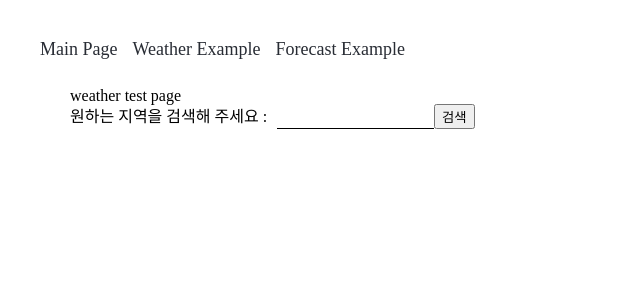
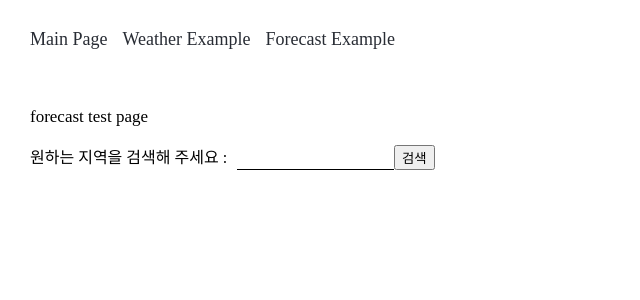
Before and after one commit to juyeong-yun/weather-app, a React (Create React App) app in the folder weather-app/: page /weather-test in a window 1280 px wide. Shown: the top 300 px of the page, without its empty margins (0-640 px from the left). Built offline with nearby package versions, Linux system fonts and the light colour scheme; no server answers.

Commit message:
app.css 변경

```diff
--- a/weather-app/src/App.css
+++ b/weather-app/src/App.css
@@ -31,9 +31,10 @@
   }
 }
 
-.container { margin: 20px 0 0 20px; padding: 10px;}
+/* 전체적인 페이지 너비 */
+.container { margin: 20px 10px 0 20px; padding: 10px;}
 
-.menuBar { padding: 10px;}
+/* 메뉴바 */
 .menuBar nav { display: block; margin-bottom: 20px;}
 .menuBar nav a { margin-right: 15px; color: #282c34;
   text-decoration: none; font-size: 18px;}
--- a/weather-app/src/App.js
+++ b/weather-app/src/App.js
@@ -17,13 +17,14 @@ function App() {
               <Link to="/weather-test">Weather Example</Link>
               <Link to="/forecast-test">Forecast Example</Link>
             </nav>
-            <Routes>
-              <Route path='/' element={<Main />}/>
-              <Route path='/weather-test' element={<WeatherTest />}/>
-              <Route path='/forecast-test' element={<ForecastTest />}/>
-            </Routes>
         </div>
       </div>
+        <Routes>
+          <Route path='/' element={<Main />}/>
+          <Route path='/weather-test' element={<WeatherTest />}/>
+          <Route path='/forecast-test' element={<ForecastTest />}/>
+        </Routes>
+
     </div>
   );
 }
--- a/weather-app/src/css/main.css
+++ b/weather-app/src/css/main.css
@@ -1,7 +1,3 @@
-/* 구글 폰트 */
-
-
-
-
+.title h3 {margin-bottom: 20px; font-size: 17px;}
 .searchRegion {display: flex; align-items: center;}
 .searchRegion input {margin-left: 10px; padding: 4px; border:none; border-bottom: 1px solid;}
--- a/weather-app/src/pages/ForecastTest.js
+++ b/weather-app/src/pages/ForecastTest.js
@@ -55,7 +55,9 @@ const ForecastTest = () => {
 
     return(
         <div className="container">
-            <h3> forecast test page </h3>
+            <div className='title'>
+                <h3>forecast test page </h3>
+            </div>
             <form onSubmit={handleSubmit}>
                 <div className="searchRegion">
                     <h3>원하는 지역을 검색해 주세요 : </h3>
--- a/weather-app/src/pages/WeatherTest.js
+++ b/weather-app/src/pages/WeatherTest.js
@@ -49,7 +49,10 @@ const WeatherTest = () => {
 
     return(
         <div className="container">
-            <h3> weather test page </h3>
+            <div className='title'>
+                <h3>forecast test page </h3>
+            </div>
+
             <form onSubmit={handleSubmit}>
                 <div className="searchRegion">
                     <h3>원하는 지역을 검색해 주세요 : </h3>
```
